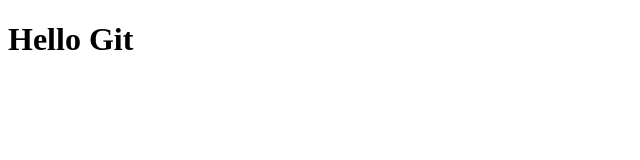
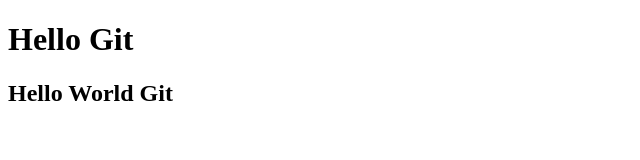
Before and after one commit to zelekemichael4/gitMike, a plain HTML site: page index.html in a window 1280 px wide. Shown: the whole page, without its empty margins (0-640 px from the left). Drawn offline with Linux system fonts and the light colour scheme.

Commit message:
Update index.html
I added h2 and i took the world.

```diff
--- a/index.html
+++ b/index.html
@@ -8,5 +8,6 @@
 </head>
 <body>
     <h1>Hello Git</h1>
+    <h2>Hello World Git</h2>
 </body>
 </html>
```
